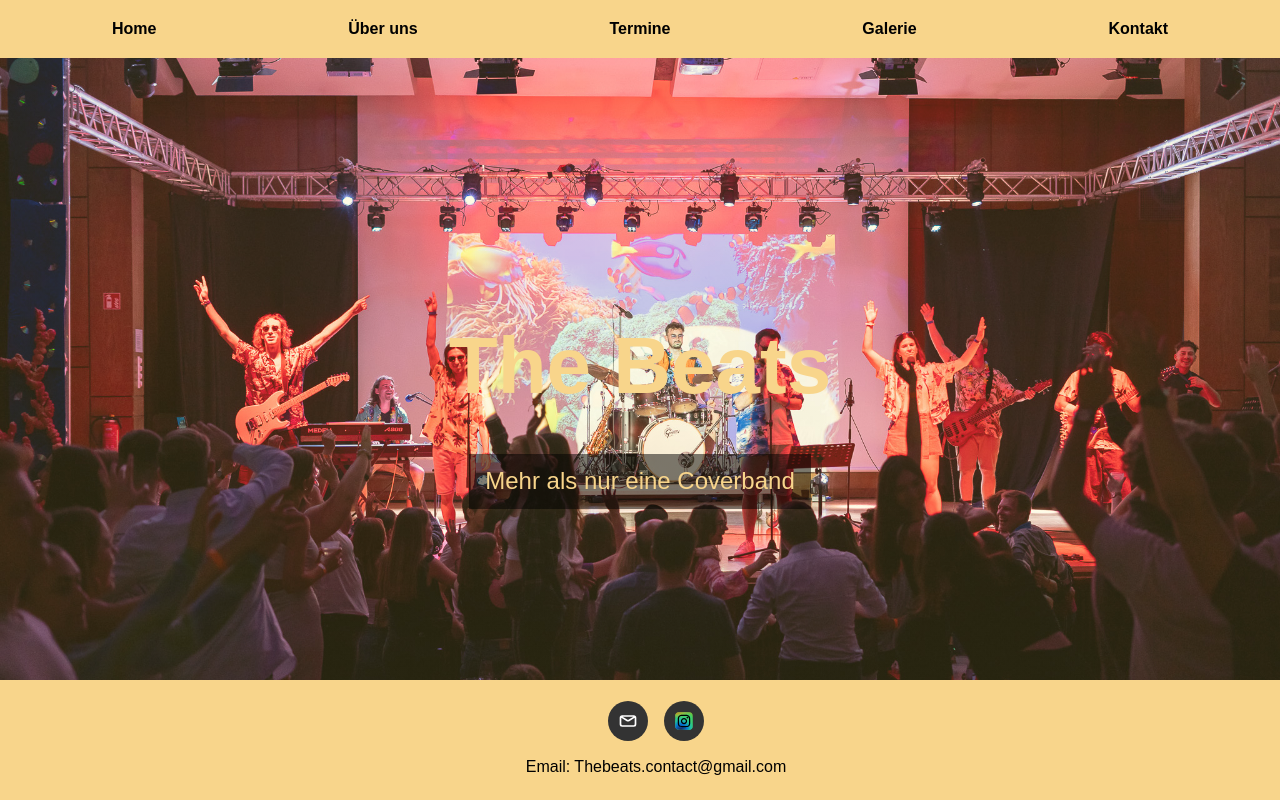
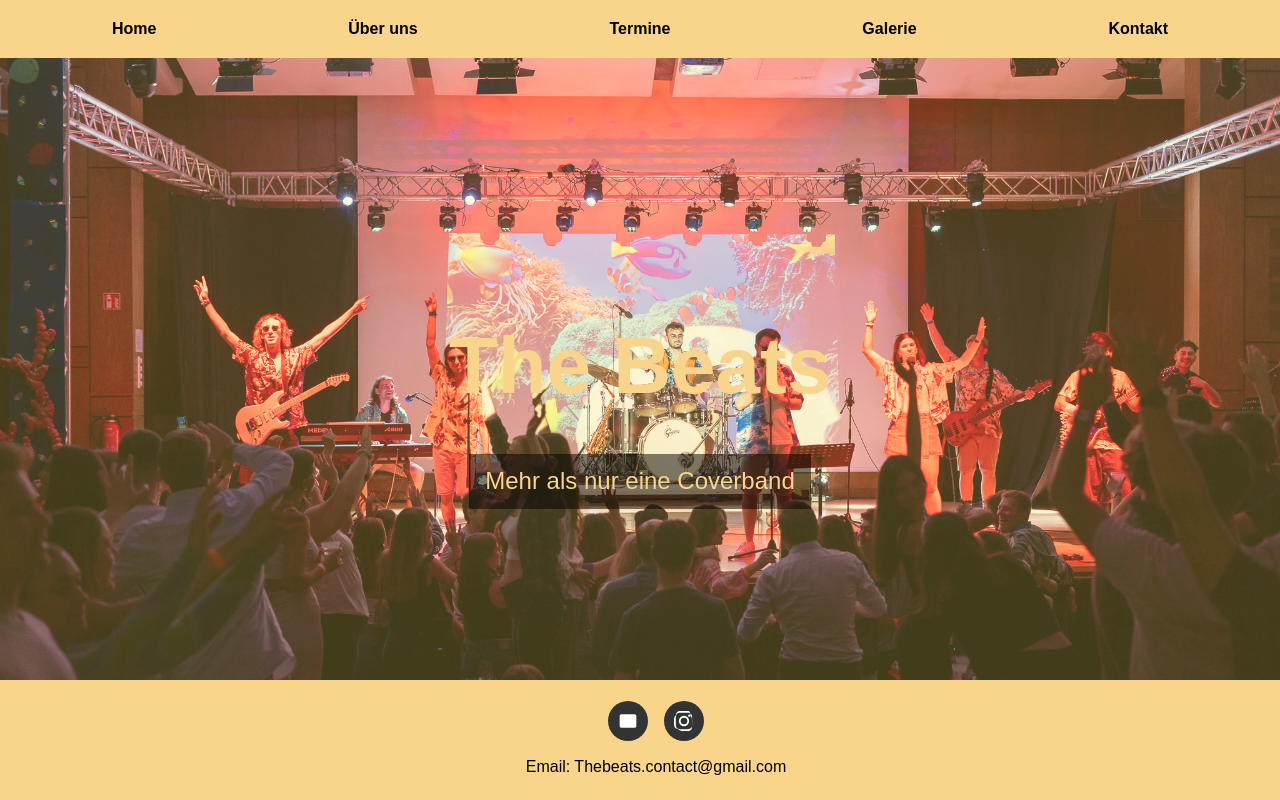
Before and after one commit to Sebsk9/Website, a plain HTML site: page index.html in a window 1280 px wide. Shown: the top 800 px of the page. Drawn offline with Linux system fonts and the light colour scheme.

Commit message:
index.html

```diff
--- a/index.html
+++ b/index.html
@@ -32,7 +32,7 @@
     .hero {
       /* Erster Hintergrund: Gelb-Transparenz (Schleier), zweiter Hintergrund: Bild */
       background:
-        linear-gradient(rgba(255, 235, 100, 0.15), rgba(255, 235, 100, 0.15)),
+        linear-gradient(rgba(255, 235, 100, 0.25), rgba(255, 235, 100, 0.25)),
         url('images/Showabend.jpg') center/cover no-repeat;
       height: 90vh;
       display: flex;
@@ -413,16 +413,23 @@
   </section>
 
 <footer>
-    <!-- Social Icons -->
-    <div class="social-icons">
-      <a href="mailto:Thebeats.contact@gmail.com" target="_blank">
-        <img src="Images/Icons/Mail.svg" alt="Mail">
+  <!-- Social Icons als Inline-SVGs -->
+  <div class="social-icons" style="display: flex; justify-content: center; gap: 1rem; margin-bottom: 0.5rem;">
+    <a href="mailto:Thebeats.contact@gmail.com" target="_blank" style="display: inline-flex; align-items: center; justify-content: center; background-color: #333; width: 40px; height: 40px; border-radius: 50%;">
+      <!-- Envelope SVG -->
+      <svg xmlns="http://www.w3.org/2000/svg" width="20" height="20" viewBox="0 0 24 24" fill="#fff">
+        <path d="M20 4H4C2.897 4 2 4.897 2 6v12c0 1.103.897 2 2 2h16c1.103 0 2-.897 2-2V6C22 4.897 21.103 4 20 4zM4 8l8 5 8-5v-2l-8 5-8-5V8z"/>
+      </svg>
     </a>
-      <a href="https://www.instagram.com/thebeats.worms/" target="_blank">
-        <img src="Images/Icons/Insta.svg" alt="Instagram">
+    <a href="https://www.instagram.com/thebeats.worms/" target="_blank" style="display: inline-flex; align-items: center; justify-content: center; background-color: #333; width: 40px; height: 40px; border-radius: 50%;">
+      <!-- Instagram SVG -->
+      <svg xmlns="http://www.w3.org/2000/svg" width="20" height="20" viewBox="0 0 24 24" fill="#fff">
+        <path d="M12 2.163c3.204 0 3.584.012 4.85.07 1.366.062 2.633.334 3.608 1.31.975.975 1.248 2.243 1.31 3.608.058 1.266.07 1.646.07 4.85s-.012 3.584-.07 4.85c-.062 1.366-.335 2.633-1.31 3.608-.975.975-2.243 1.248-3.608 1.31-1.266.058-1.646.07-4.85.07s-3.584-.012-4.85-.07c-1.366-.062-2.633-.335-3.608-1.31-.975-.975-1.248-2.243-1.31-3.608C2.175 15.584 2.163 15.204 2.163 12s.012-3.584.07-4.85c.062-1.366.334-2.633 1.31-3.608.975-.975 2.243-1.248 3.608-1.31C8.416 2.175 8.796 2.163 12 2.163zm0-2.163C8.741 0 8.332.013 7.052.072 5.771.131 4.675.428 3.757 1.347 2.838 2.266 2.541 3.362 2.482 4.643.013 8.332 0 8.741 0 12s.013 3.668.072 4.948c.059 1.281.356 2.377 1.275 3.296.919.919 2.015 1.216 3.296 1.275C8.332 23.987 8.741 24 12 24s3.668-.013 4.948-.072c1.281-.059 2.377-.356 3.296-1.275.919-.919 1.216-2.015 1.275-3.296.059-1.28.072-1.689.072-4.948s-.013-3.668-.072-4.948c-.059-1.281-.356-2.377-1.275-3.296C19.325.428 18.229.131 16.948.072 15.668.013 15.259 0 12 0zM12 5.838a6.162 6.162 0 1 0 0 12.324 6.162 6.162 0 0 0 0-12.324zm0 10.162a4 4 0 1 1 0-8 4 4 0 0 1 0 8zm6.406-11.845a1.44 1.44 0 1 0 0 2.881 1.44 1.44 0 0 0 0-2.881z"/>
+      </svg>
     </a>
   </div>
   <p>Email: <a href="mailto:Thebeats.contact@gmail.com">Thebeats.contact@gmail.com</a></p>
 </footer>
+
 </body>
 </html>
```
Lines whose indentation alone changed are shown as unchanged.
